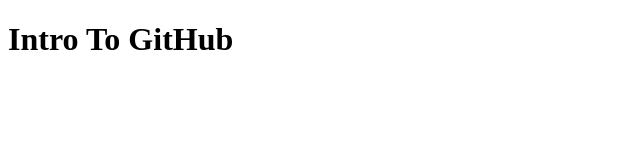
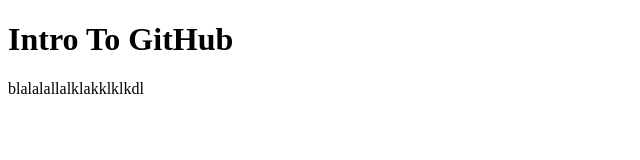
Before and after one commit to JudeSheps/intro-to-github, a plain HTML site: page index.html in a window 1280 px wide. Shown: the whole page, without its empty margins (0-640 px from the left). Drawn offline with Linux system fonts and the light colour scheme.

Commit message:
Added a paragraph

```diff
--- a/index.html
+++ b/index.html
@@ -5,6 +5,7 @@
   <title>Intro To GitHub</title>
 </head>
 <h1>Intro To GitHub</h1>
+<p>blalalallalklakklklkdl</p>
 <body>
 
 </body>
```
